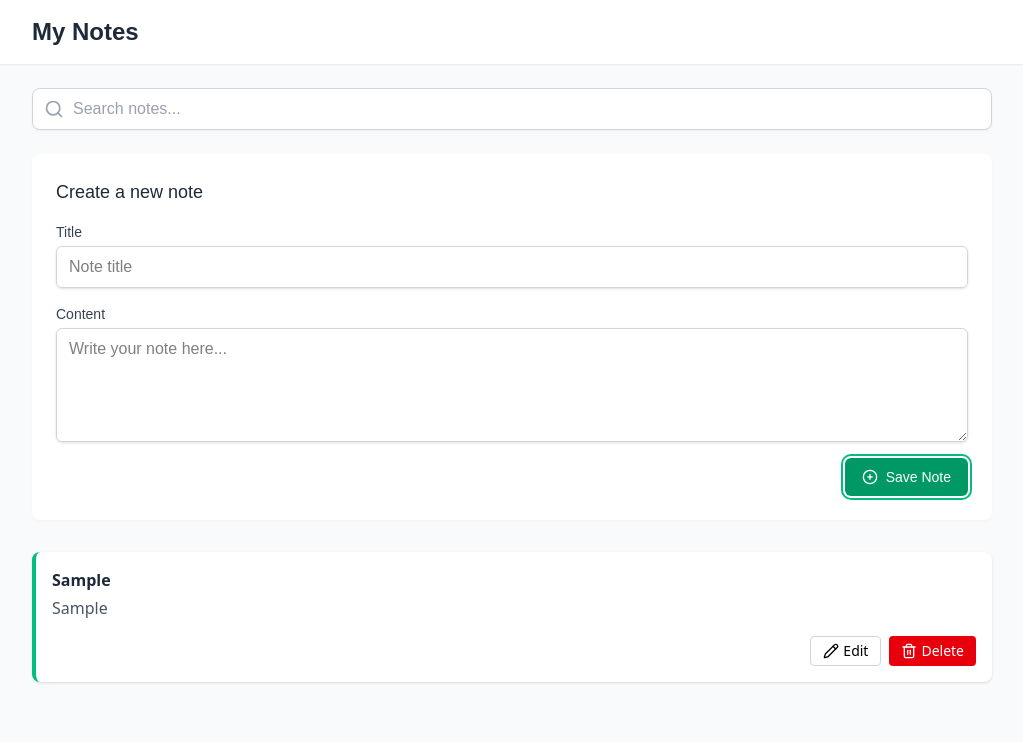
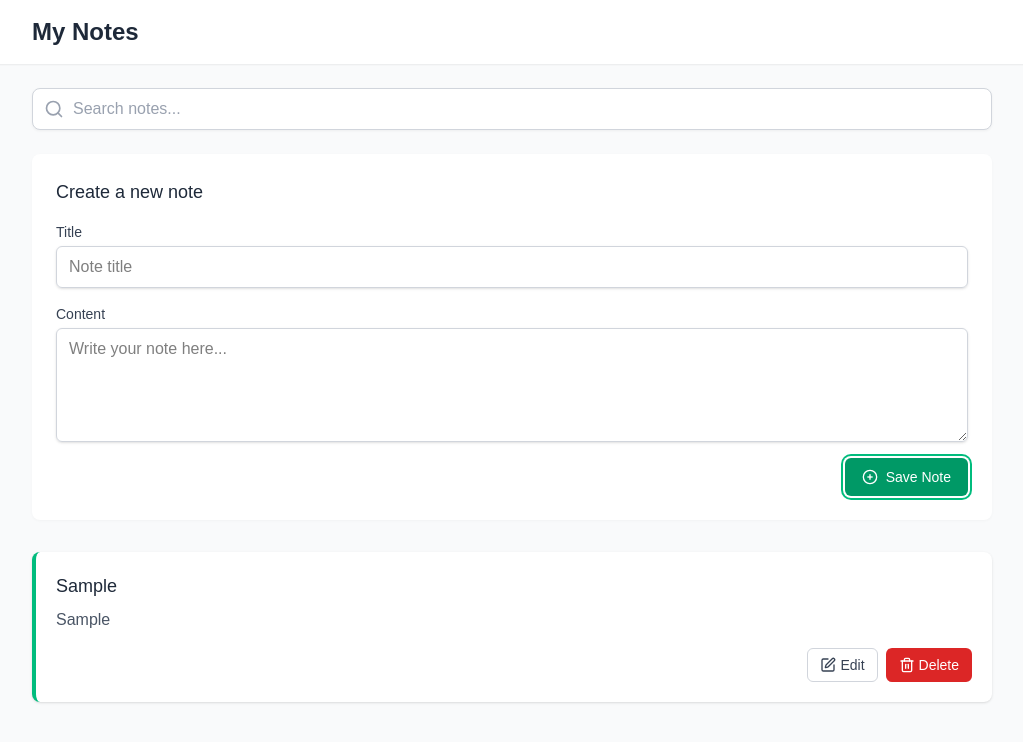
Before and after one commit to XuanSon0409/NoteApp, a React (Vite) app: page / in a window 1280 px wide. Both pictures are taken after typing "Sample", "Sample" into the empty fields and a click on the button "Save Note". Shown: the top 742 px of the page, without its empty margins (128-1151 px from the left). Built offline with nearby package versions, Linux system fonts and the light colour scheme.

Commit message:
feat(note-list): add edit functionality with UI controls and improve styling

```diff
--- a/src/components/NoteList.jsx
+++ b/src/components/NoteList.jsx
@@ -57,8 +57,10 @@ function NoteList({ notes, setNotes }) {
             {notes.map((note) => (
                 <div
                     key={note.id}
-                    className={`bg-white p-4 rounded-lg shadow border-l-4 ${editingId === note.id ? "border-yellow-500" : "border-emerald-500"
-                        }`}
+                    className={`bg-white p-5 shadow-sm rounded-lg border-l-4 transition-all duration-300 ease-in-out ${editingId === note.id ? "border-yellow-500" : "border-emerald-500"} hover:shadow-lg`}
+                    style={{
+                        fontFamily: 'sans-serif',
+                    }}
                 >
                     {editingId === note.id ? (
                         <>
@@ -66,49 +68,116 @@ function NoteList({ notes, setNotes }) {
                                 type="text"
                                 value={editTitle}
                                 onChange={(e) => setEditTitle(e.target.value)}
-                                className="w-full border rounded px-2 py-1 mb-2"
+                                className="block w-full border border-gray-300 focus:outline-none focus:ring-emerald-500 focus:border-emerald-500 rounded-md px-3 py-2 mb-3 text-base"
+                                placeholder="Edit title"
+                                style={{
+                                    boxShadow: '0 1px 4px rgba(0, 0, 0, 0.02)'
+                                }}
                             />
                             <textarea
                                 value={editContent}
                                 onChange={(e) => setEditContent(e.target.value)}
-                                className="w-full border rounded px-2 py-1"
+                                className="block w-full border border-gray-300 focus:outline-none focus:ring-emerald-500 focus:border-emerald-500 rounded-md px-3 py-2 mb-3 text-base"
                                 rows={4}
+                                placeholder="Edit content"
                             ></textarea>
-                            <div className="flex justify-end gap-2 mt-4">
+                            <div className="flex justify-end space-x-2">
                                 <button
                                     onClick={cancelEdit}
-                                    className="flex items-center gap-1 border border-gray-300 rounded px-3 py-1 text-sm hover:bg-gray-100"
+                                    className="inline-flex items-center border border-gray-300 rounded-md px-3 py-1.5 text-sm font-medium text-gray-700 bg-white hover:bg-gray-50 focus:outline-none focus:ring-2 focus:ring-offset-2 focus:ring-emerald-500" style={{ fontFamily: 'sans-serif' }}
                                 >
-                                    <X size={16} />
+                                    <svg
+                                        xmlns="http://www.w3.org/2000/svg"
+                                        className="lucide lucide-x h-4 w-4 mr-1"
+                                        fill="none"
+                                        viewBox="0 0 24 24"
+                                        stroke="currentColor"
+                                        strokeWidth={2}
+                                        width="24"
+                                        height="24"
+                                        strokeLinecap="round"
+                                        strokeLinejoin="round"
+                                    >
+                                        <path d="M18 6 6 18" />
+                                        <path d="m6 6 12 12" />
+                                    </svg>
                                     Cancel
                                 </button>
                                 <button
                                     onClick={() => saveEdit(note.id)}
-                                    className="flex items-center gap-1 bg-green-600 text-white rounded px-3 py-1 text-sm hover:bg-green-700"
+                                    className="inline-flex items-center px-3 py-1.5 border border-transparent rounded-md text-sm font-medium text-white bg-emerald-600 hover:bg-emerald-700 focus:outline-none focus:ring-2 focus:ring-offset-2 focus:ring-emerald-500" style={{ fontFamily: 'sans-serif' }}
                                 >
-                                    <Check size={16} />
+                                    <svg
+                                        xmlns="http://www.w3.org/2000/svg"
+                                        className="lucide lucide-check h-4 w-4 mr-1"
+                                        fill="none"
+                                        viewBox="0 0 24 24"
+                                        stroke="currentColor"
+                                        strokeWidth={2}
+                                        width="24"
+                                        height="24"
+                                        strokeLinecap="round"
+                                        strokeLinejoin="round"
+                                    >
+                                        <path d="M20 6 9 17l-5-5" />
+                                    </svg>
                                     Save
                                 </button>
                             </div>
                         </>
                     ) : (
                         <>
-                            <h3 className="font-semibold text-gray-800">{note.title}</h3>
-                            <p className="text-gray-600 mt-1 whitespace-pre-wrap">{note.content}</p>
+                            <h3 className="text-lg font-medium text-gray-800 mb-2">{note.title}</h3>
+                            <p className="text-gray-600 mb-4 line-clamp-2">{note.content}</p>
 
                             <div className="flex justify-end gap-2 mt-4">
                                 <button
                                     onClick={() => startEdit(note)}
-                                    className="flex items-center gap-1 border border-gray-300 rounded px-3 py-1 text-sm hover:bg-gray-100"
+                                    className="inline-flex items-center px-3 py-1.5 border border-gray-300 rounded-md text-sm font-medium text-gray-700 bg-white hover:bg-gray-50 focus:outline-none focus:ring-2 focus:ring-offset-2 focus:ring-emerald-500" style={{ fontFamily: 'sans-serif' }}
                                 >
-                                    <Pencil size={16} />
+                                    <svg
+                                        xmlns="http://www.w3.org/2000/svg"
+                                        width="24"
+                                        height="24"
+                                        viewBox="0 0 24 24"
+                                        fill="none"
+                                        stroke="currentColor"
+                                        strokeWidth={2}
+                                        strokeLinecap="round"
+                                        strokeLinejoin="round"
+                                        className="lucide lucide-square-pen h-4 w-4 mr-1"
+                                    >
+                                        <path d="M12 3H5a2 2 0 0 0-2 2v14a2 2 0 0 0 2 2h14a2 2 0 0 0 2-2v-7" />
+                                        <path d="M18.375 2.625a1 1 0 0 1 3 3l-9.013 9.014a2 2 0 0 1-.853.505l-2.873.84a.5.5 0 0 1-.62-.62l.84-2.873a2 2 0 0 1 .506-.852z" />
+                                    </svg>
                                     Edit
                                 </button>
                                 <button
                                     onClick={() => deleteNote(note.id)}
-                                    className="flex items-center gap-1 bg-red-600 text-white rounded px-3 py-1 text-sm hover:bg-red-700"
+                                    className="inline-flex items-center px-3 py-1.5 border border-transparent rounded-md text-sm font-medium text-white bg-red-600 hover:bg-red-700 focus:outline-none focus:ring-2 focus:ring-offset-2 focus:ring-red-500"
+                                    style={{
+                                        fontFamily: "sans-serif",
+                                        backgroundColor: "rgb(220 38 38 / var(--tw-bg-opacity, 1))",
+                                    }}
                                 >
-                                    <Trash2 size={16} />
+                                    <svg
+                                        xmlns="http://www.w3.org/2000/svg"
+                                        width="24"
+                                        height="24"
+                                        viewBox="0 0 24 24"
+                                        fill="none"
+                                        stroke="currentColor"
+                                        strokeWidth={2}
+                                        strokeLinecap="round"
+                                        strokeLinejoin="round"
+                                        className="lucide lucide-trash2 h-4 w-4 mr-1"
+                                    >
+                                        <path d="M3 6h18" />
+                                        <path d="M19 6v14c0 1-1 2-2 2H7c-1 0-2-1-2-2V6" />
+                                        <path d="M8 6V4c0-1 1-2 2-2h4c1 0 2 1 2 2v2" />
+                                        <line x1="10" x2="10" y1="11" y2="17" />
+                                        <line x1="14" x2="14" y1="11" y2="17" />
+                                    </svg>
                                     Delete
                                 </button>
                             </div>
```
